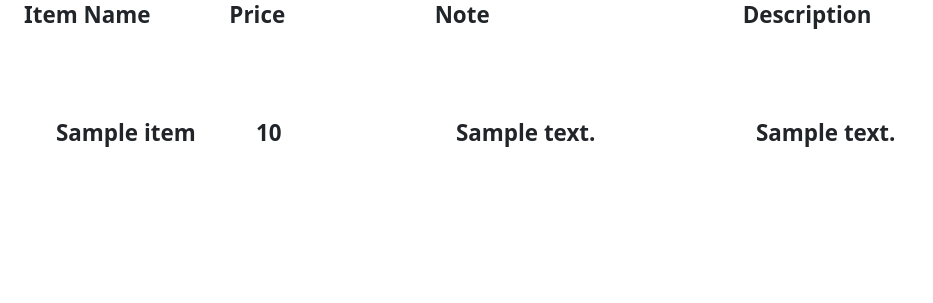
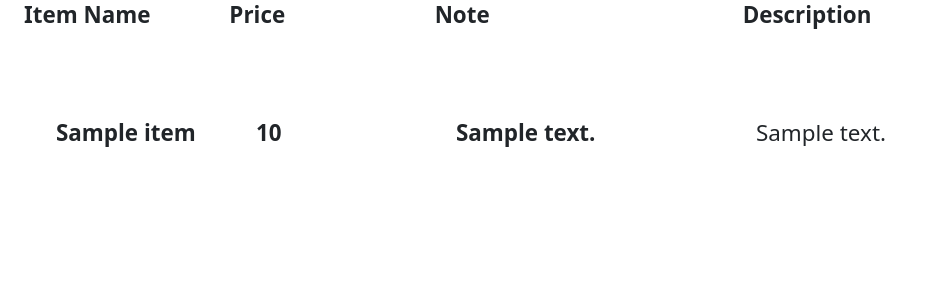
Before and after one commit to a-westermann/screentime_awareness_site, a Django app: template templates/dnd/ember.html in a window 1280 px wide. Shown: the part 270-573 px from the top of the page, without its empty margins (0-933 px from the left). Run offline with Django 5.2, Linux system fonts and the light colour scheme; the template is opened without the code that fills it: most values are stand-ins (such as "Sample title", 1, 10 or a date in 2020); some libraries are stand-ins or nearby versions.

Commit message:
dnd shops

```diff
--- a/templates/dnd/ember.html
+++ b/templates/dnd/ember.html
@@ -56,7 +56,7 @@
                         <p class="text-large fw-bold lh-1 mb-3">{{ item.special_text }}</p>
                     </div>
                     <div class="col-lg-5  padding-bom padding-top">
-                        <p class="text-large fw-bold lh-1 mb-3">{{ item.description  | linebreaksbr }}</p>
+                        <p class="text-large lh-1 mb-3">{{ item.description  | linebreaksbr }}</p>
                     </div>
                 </div>
             </div>
```
